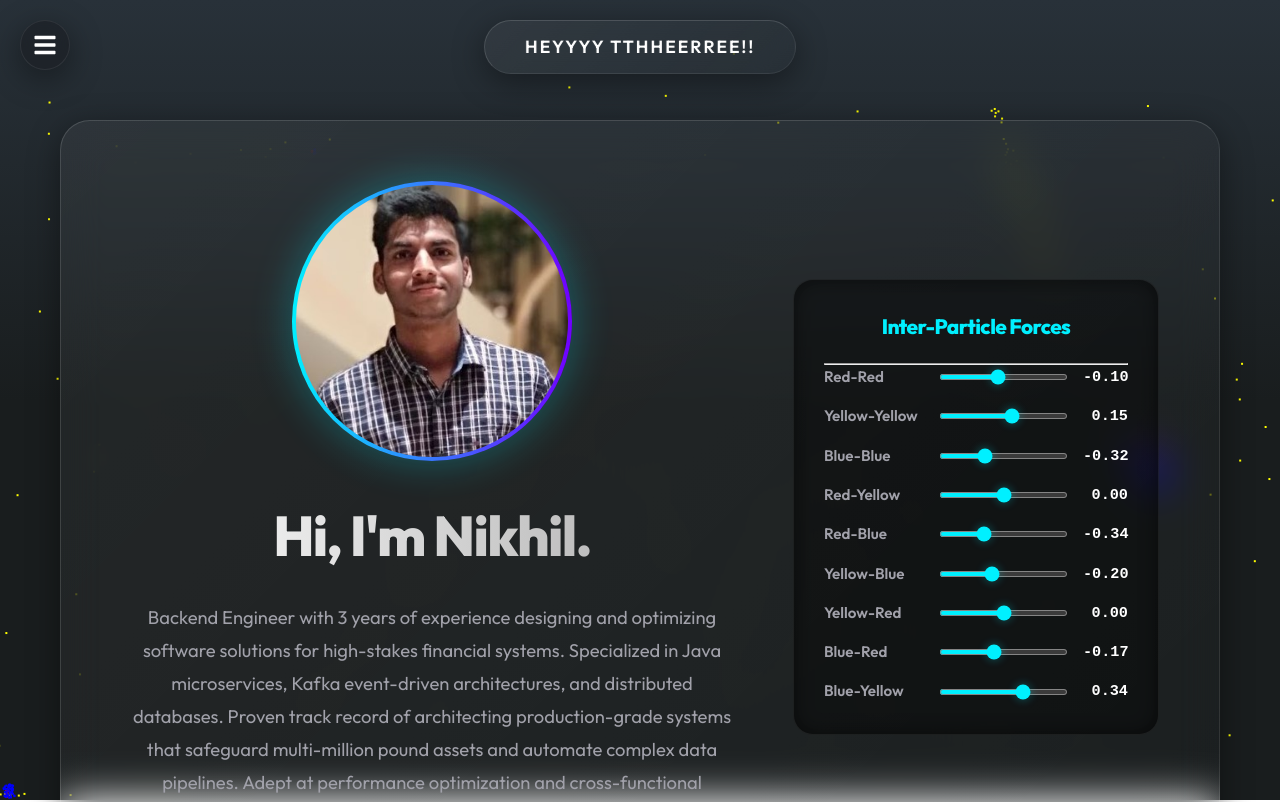
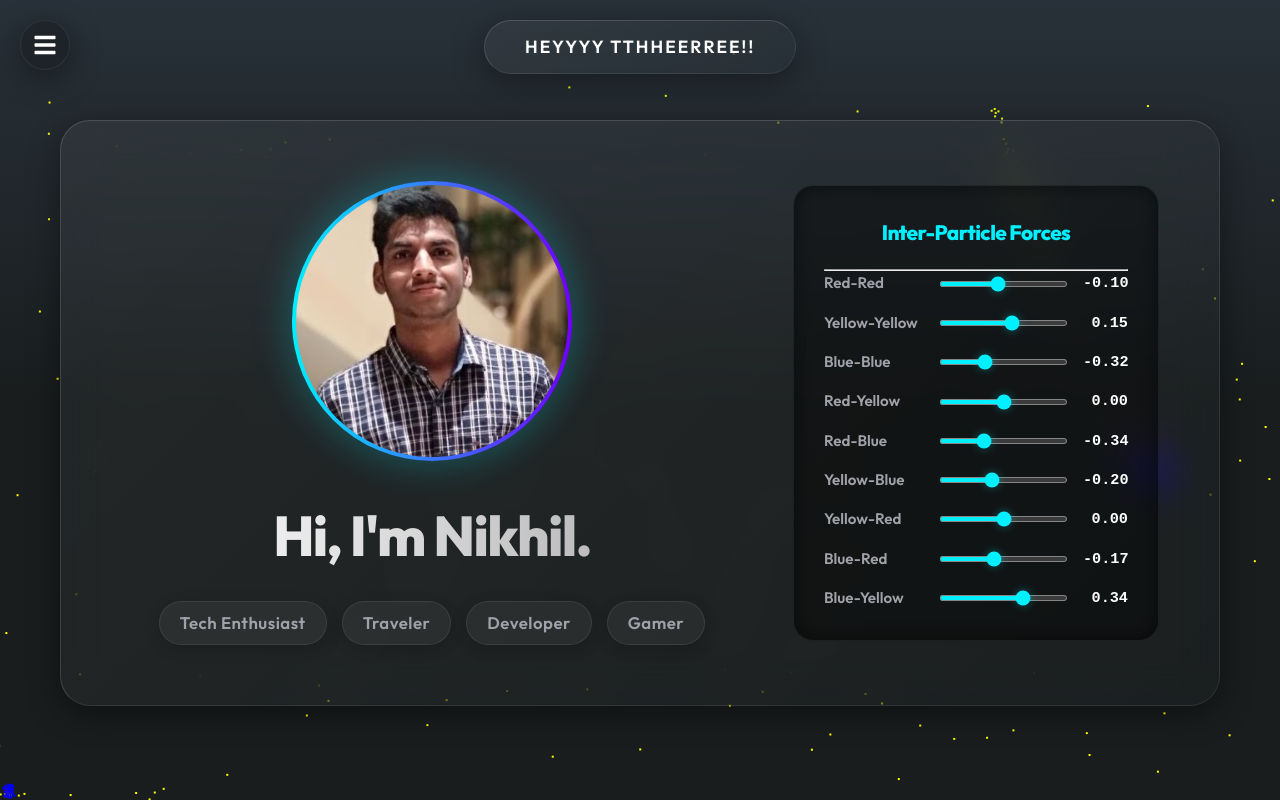
Before and after one commit to nik-kill/nik-kill.github.io, a React (Vite) app: page / in a window 1280 px wide. Shown: the top 802 px of the page. Built offline with nearby package versions, Linux system fonts and the light colour scheme.

Commit message:
Replace long summary with styled keyword tags

```diff
--- a/src/App.jsx
+++ b/src/App.jsx
@@ -49,10 +49,12 @@ function App() {
             <img src="/assets/me.jpg" alt="Nikhil" className="profile-img" />
             <div className="intro-text">
               <h2>Hi, I'm Nikhil.</h2>
-              <p>Backend Engineer with 3 years of experience designing and optimizing software solutions for high-stakes financial systems.
-              Specialized in Java microservices, Kafka event-driven architectures, and distributed databases. Proven track record of
-              architecting production-grade systems that safeguard multi-million pound assets and automate complex data pipelines. Adept
-              at performance optimization and cross-functional collaboration, leveraging modern</p>
+              <div className="keyword-tags">
+                <span className="tag">Tech Enthusiast</span>
+                <span className="tag">Traveler</span>
+                <span className="tag">Developer</span>
+                <span className="tag">Gamer</span>
+              </div>
             </div>
           </div>
           <div className="force-section hidden-mobile">
--- a/src/index.css
+++ b/src/index.css
@@ -282,12 +282,35 @@ h1, h2, h3 {
   -webkit-text-fill-color: transparent;
 }
 
-.intro-text p {
-  color: var(--text-secondary);
-  font-size: 1.15rem;
-  line-height: 1.8;
+.keyword-tags {
+  display: flex;
+  flex-wrap: wrap;
+  gap: 15px;
+  justify-content: center;
   max-width: 600px;
   margin: 0 auto;
+}
+
+.tag {
+  background: rgba(255, 255, 255, 0.05);
+  border: 1px solid var(--glass-border);
+  padding: 8px 20px;
+  border-radius: 30px;
+  font-size: 1.05rem;
+  color: var(--text-secondary);
+  font-weight: 600;
+  letter-spacing: 0.5px;
+  box-shadow: 0 4px 15px rgba(0, 0, 0, 0.2);
+  transition: all 0.3s ease;
+  cursor: default;
+}
+
+.tag:hover {
+  transform: translateY(-3px);
+  color: var(--text-primary);
+  border-color: var(--accent);
+  box-shadow: 0 6px 20px var(--accent-glow);
+  background: rgba(255, 255, 255, 0.1);
 }
 
 /* Force Sliders */
```
